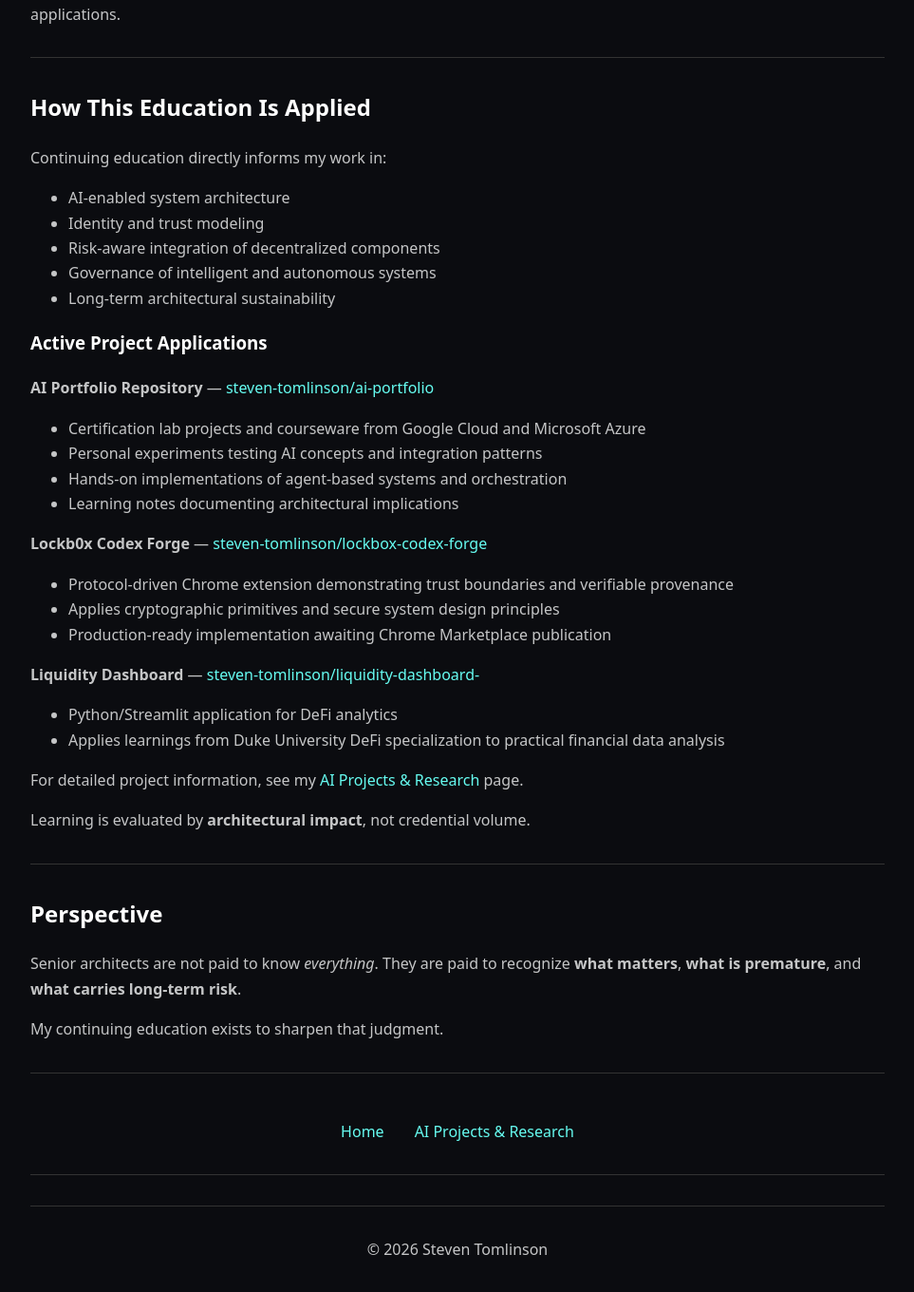
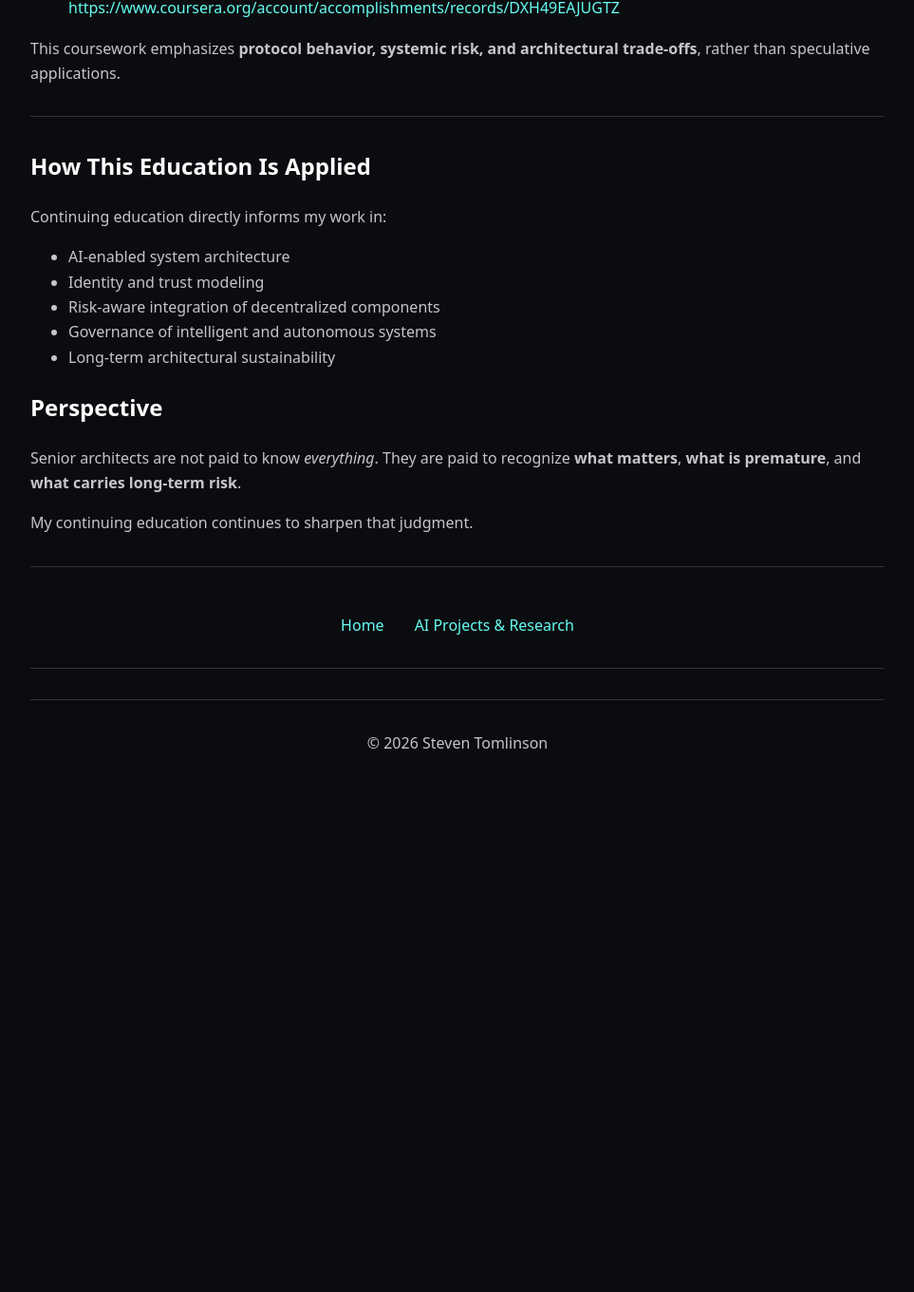
Before and after one commit to steven-tomlinson/steventomlinson.dev, a Jekyll site: the page built from continuing-education.md, in a window 1280 px wide and 1400 px high, scrolled down 2523 px. Shown: the top 1360 px of the window at 95% size, without its empty margins (158-1121 px from the left). Built offline with Jekyll 4.4.1, drawn with Linux system fonts in a browser that asks for light colours; after the commit the page ends 3391 px from its top, so only the background shows below that; some of the changed text lies outside the part shown.

```diff
--- a/continuing-education.md
+++ b/continuing-education.md
@@ -3,7 +3,6 @@
 title: "Continuing Education"
 permalink: /continuing-education.html
 ---
-
 ## Continuing Education
 
 Ongoing education is a professional obligation, not a career reset.
@@ -108,35 +107,12 @@
 * Governance of intelligent and autonomous systems
 * Long-term architectural sustainability
 
-### Active Project Applications
-
-**AI Portfolio Repository** — [steven-tomlinson/ai-portfolio](https://github.com/steven-tomlinson/ai-portfolio)
-* Certification lab projects and courseware from Google Cloud and Microsoft Azure
-* Personal experiments testing AI concepts and integration patterns
-* Hands-on implementations of agent-based systems and orchestration
-* Learning notes documenting architectural implications
-
-**Lockb0x Codex Forge** — [steven-tomlinson/lockbox-codex-forge](https://github.com/steven-tomlinson/lockbox-codex-forge)
-* Protocol-driven Chrome extension demonstrating trust boundaries and verifiable provenance
-* Applies cryptographic primitives and secure system design principles
-* Production-ready implementation awaiting Chrome Marketplace publication
-
-**Liquidity Dashboard** — [steven-tomlinson/liquidity-dashboard-](https://github.com/steven-tomlinson/liquidity-dashboard-)
-* Python/Streamlit application for DeFi analytics
-* Applies learnings from Duke University DeFi specialization to practical financial data analysis
-
-For detailed project information, see my [AI Projects & Research](/ai-projects.html) page.
-
-Learning is evaluated by **architectural impact**, not credential volume.
-
----
-
 ## Perspective
 
 Senior architects are not paid to know *everything*.
 They are paid to recognize **what matters**, **what is premature**, and **what carries long-term risk**.
 
-My continuing education exists to sharpen that judgment.
+My continuing education continues to sharpen that judgment.
 
 ---
 
```
Also changed, not shown: other parts of continuing-education.md (+9 -9 lines), ai-projects.md (+1 -22 lines), blog/_posts/2026-01-22-pakana-node-0.md (added, +77 -0 lines), index.md (+5 -5 lines).
